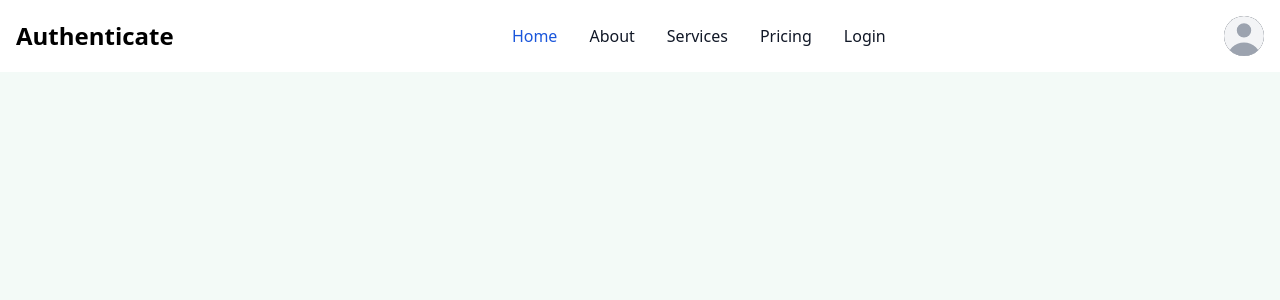
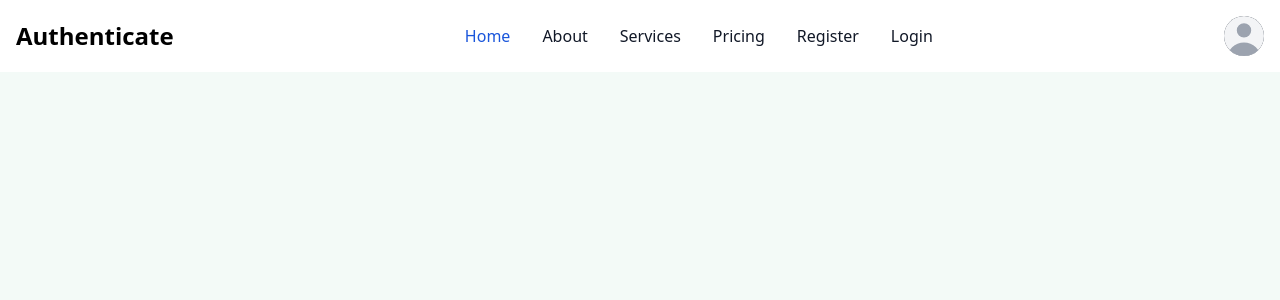
Before and after one commit to sphinx-austin/dj-auth, a Django app: template templates/_base.html in a window 1280 px wide. Shown: the top 300 px of the page. Run offline with Django 3.2, Linux system fonts and the light colour scheme; the template is opened without the code that fills it, so the values that code supplies are empty; style sheets or scripts are compiled from the project's sources; some libraries are stand-ins or nearby versions.

Commit message:
update template

```diff
--- a/templates/_base.html
+++ b/templates/_base.html
@@ -163,7 +163,14 @@
             </li>
             <li>
               <a
-                href="#"
+                href="{% url 'register' %}"
+                class="block py-2 pl-3 pr-4 text-gray-900 rounded hover:bg-gray-100 md:hover:bg-transparent md:hover:text-blue-700 md:p-0 dark:text-white md:dark:hover:text-blue-500 dark:hover:bg-gray-700 dark:hover:text-white md:dark:hover:bg-transparent dark:border-gray-700"
+                >Register</a
+              >
+            </li>
+            <li>
+              <a
+                href="{% url 'login' %}"
                 class="block py-2 pl-3 pr-4 text-gray-900 rounded hover:bg-gray-100 md:hover:bg-transparent md:hover:text-blue-700 md:p-0 dark:text-white md:dark:hover:text-blue-500 dark:hover:bg-gray-700 dark:hover:text-white md:dark:hover:bg-transparent dark:border-gray-700"
                 >Login</a
               >
```
